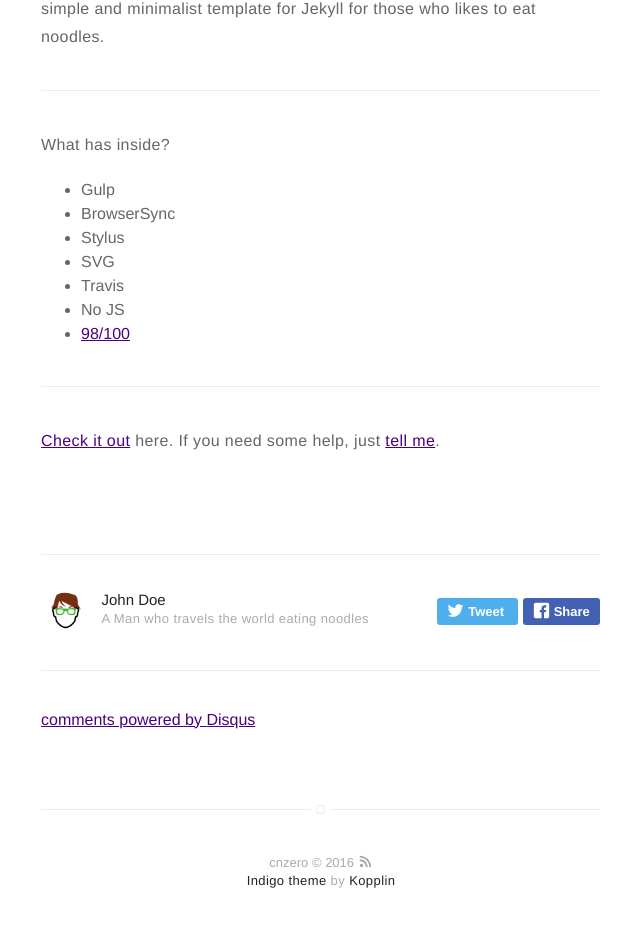
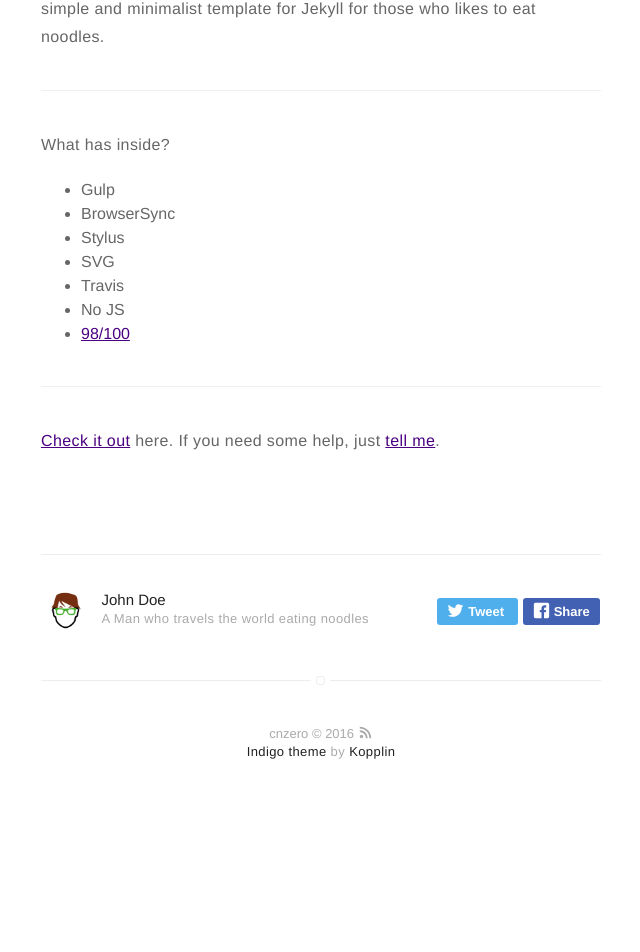
Before and after one commit to cnzero/cnzero.github.io, a Jekyll site: the page built from _posts/2016-01-23-indigo-jekyll-theme.markdown, in a window 1280 px wide. Shown: the part 807-1759 px from the top of the page, without its empty margins (319-959 px from the left). Built offline with Jekyll 4.4.1, drawn with Linux system fonts in a browser that asks for light colours; comment, search, counter and statistics services are not loaded; after the commit the page ends 1630 px from its top, so only the background shows below that; part of the change alters nothing that is shown.

```diff
--- a/_config.yml
+++ b/_config.yml
@@ -26,26 +26,29 @@ highlighter: rouge
 # analytics-piwik-id: 1
 
 # if you don't want comments in your posts, set to false
-disqus: mydisqus
+# disqus: mydisqus
+disqus: false
 
 # if you don't have any of social below, comment the line
-facebook: ziyou.li.90
+# facebook: ziyou.li.90
+github: cnzero
+email: zerolee18@gmail.com
 twitter: zerolee18
 # google: mygoogle
 # instagram: myinstagram
 # pinterest: mypinterest
-# linkedin: mylinkedin
+# linkedin: 自由-李-139a3496
 # youtube: myyoutube
 # spotify: myspotify
-github: cnzero
-# stackoverflow: 7044681/mystackoverflow
-# quora: userquora
+
+# stackoverflow: 4329365/zero
+# quora: Zero-Lee-4
 # reddit: username
 # medium: medium
 # vimeo: myvimeo
-zhihu: cnzero
-email: zerolee18@gmail.com
 
+
+# information that was shown below every blog article.
 authors:
     johndoe:
         name: John Doe
```
